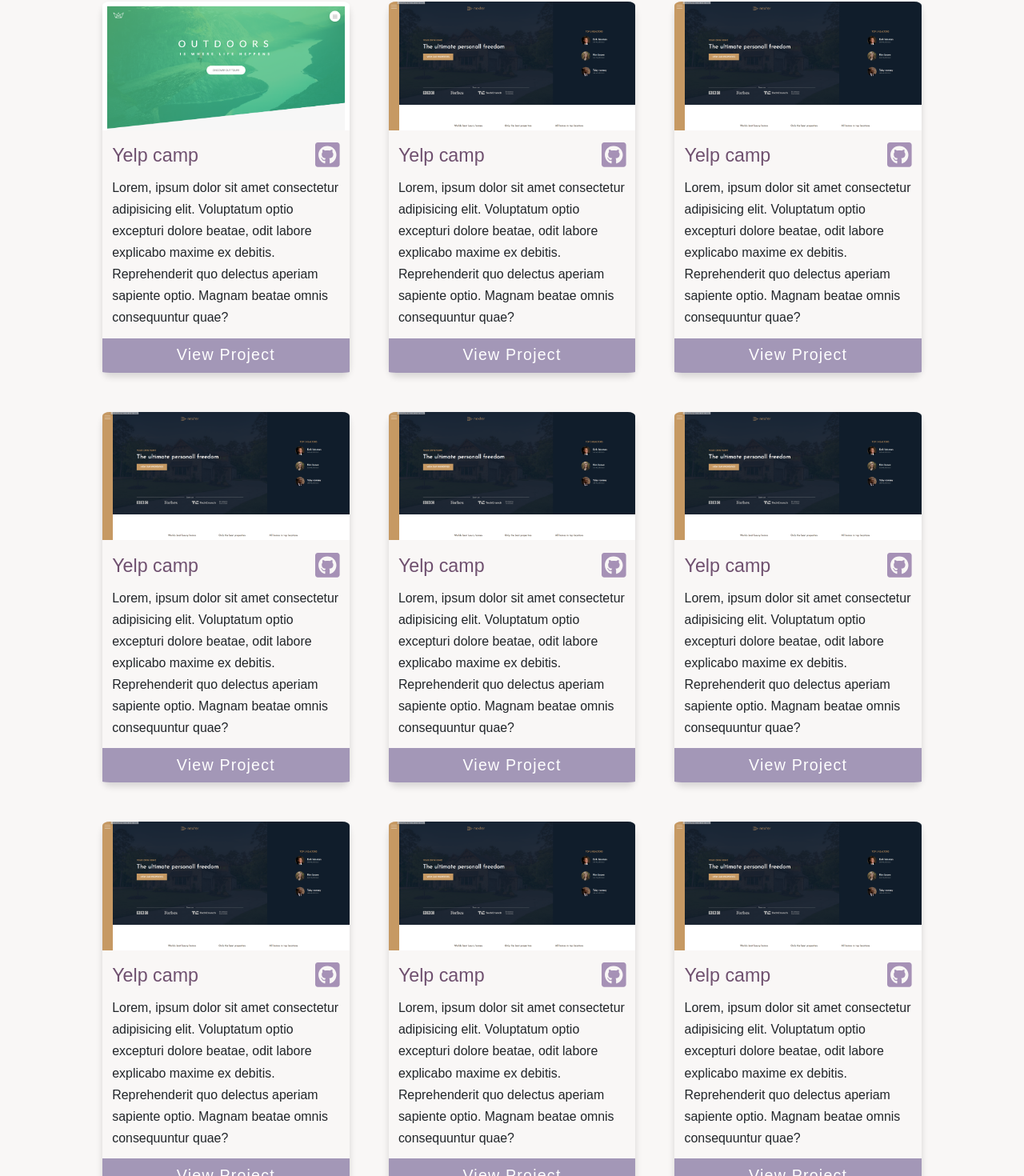
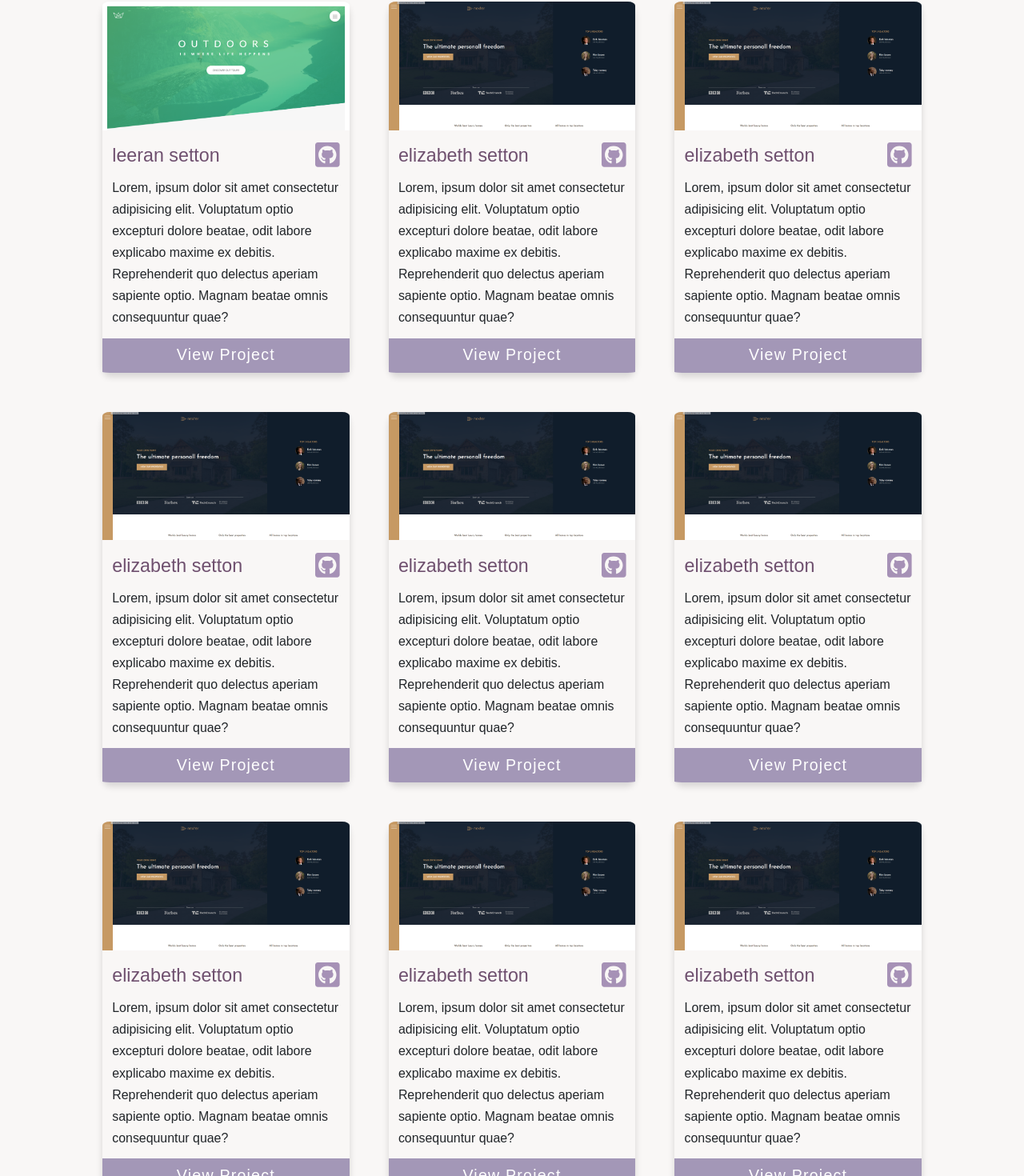
Before and after one commit to LIzasali123/Resume, a Vue app: page / in a window 1280 px wide. Shown: the part 1709-3179 px from the top of the page at 80% size. Built offline with nearby package versions, Linux system fonts and the light colour scheme.

Commit message:
refactoring galery projects make code shorter

```diff
--- a/src/App.vue
+++ b/src/App.vue
@@ -20,7 +20,6 @@
   import galleryProjects from './components/galleryProjects/galleryProjects.vue'
   import galleryDiploma from './components/galleryDiploma/galleryDiploma.vue'
   import header from './components/header/header.vue'
-  import skills from './components/skills/skills.vue'
   import infoPersonal from './components/infoPersonal/infoPersonal.vue'
   import footer from './components/footer/footer.vue'
 
@@ -32,7 +31,6 @@
       'app-info-projects': infoProjects,
       'app-gallery-projects': galleryProjects,
       'app-gallery-diploma': galleryDiploma,
-      'app-skills': skills,
       'app-info-personal': infoPersonal,
       'app-footer': footer
     }
--- a/src/components/galleryDiploma/galleryDiploma.vue
+++ b/src/components/galleryDiploma/galleryDiploma.vue
@@ -325,9 +325,9 @@ export default {
             }
         }
         @include respond(phone-small) {
-            grid-template-columns: 100%;
+            grid-template-columns: min-content;
             grid-template-rows: repeat(8, min-content);
-            grid-gap: 0.8rem;
+            grid-gap: 0.5rem;
             margin: 0 auto !important;
 
             &__diploma {
--- a/src/components/galleryProjects/galleryProjects.vue
+++ b/src/components/galleryProjects/galleryProjects.vue
@@ -1,129 +1,35 @@
 <template>
         <div class="projectGal">
-            <div class="projectGal__project">
-                <div class="projectGal__img">
-                    <img src="../../assets/project1.png"  alt="project img">
-                </div>
-                <div class="projectGal__info">
-                    <div class="projectGal__heading">
-                        <p class="projectGal__heading--name">Yelp camp</p>
-                        <a class="projectGal__icon--link" href="https://github.com/ElizabethSetton"><font-awesome-icon class="projectGal__icon" :icon="{ prefix: 'fab', iconName: 'github-square' }" /></a>
-                    </div>
-                    <p class="projectGal__heading--par">Lorem, ipsum dolor sit amet consectetur adipisicing elit. Voluptatum optio excepturi dolore beatae, odit labore explicabo maxime ex debitis. Reprehenderit quo delectus aperiam sapiente optio. Magnam beatae omnis consequuntur quae? </p>
-                </div>
-                <button class="projectGal__button">View Project</button>
-            </div>
-            <div class="projectGal__project">
-                <div class="projectGal__img">
-                    <img src="../../assets/project3.png"  alt="project img">
-                </div>
-                <div class="projectGal__info">
-                    <div class="projectGal__heading">
-                        <p class="projectGal__heading--name">Yelp camp</p>
-                        <a class="projectGal__icon--link" href="https://github.com/ElizabethSetton"><font-awesome-icon class="projectGal__icon" :icon="{ prefix: 'fab', iconName: 'github-square' }" /></a>
-                    </div>
-                    <p class="projectGal__heading--par">Lorem, ipsum dolor sit amet consectetur adipisicing elit. Voluptatum optio excepturi dolore beatae, odit labore explicabo maxime ex debitis. Reprehenderit quo delectus aperiam sapiente optio. Magnam beatae omnis consequuntur quae?</p>
-                </div>
-                <button class="projectGal__button">View Project</button>
-            </div>
-            <div class="projectGal__project">
-                <div class="projectGal__img">
-                    <img src="../../assets/project3.png"  alt="project img">
-                </div>
-                <div class="projectGal__info">
-                    <div class="projectGal__heading">
-                        <p class="projectGal__heading--name">Yelp camp</p>
-                        <a class="projectGal__icon--link" href="https://github.com/ElizabethSetton"><font-awesome-icon class="projectGal__icon" :icon="{ prefix: 'fab', iconName: 'github-square' }" /></a>
-                    </div>
-                    <p class="projectGal__heading--par">Lorem, ipsum dolor sit amet consectetur adipisicing elit. Voluptatum optio excepturi dolore beatae, odit labore explicabo maxime ex debitis. Reprehenderit quo delectus aperiam sapiente optio. Magnam beatae omnis consequuntur quae?</p>
-                </div>
-                <button class="projectGal__button">View Project</button>
-            </div>
-            <div class="projectGal__project">
-                <div class="projectGal__img">
-                    <img src="../../assets/project3.png"  alt="project img">
-                </div>
-                <div class="projectGal__info">
-                    <div class="projectGal__heading">
-                        <p class="projectGal__heading--name">Yelp camp</p>
-                        <a class="projectGal__icon--link" href="https://github.com/ElizabethSetton"><font-awesome-icon class="projectGal__icon" :icon="{ prefix: 'fab', iconName: 'github-square' }" /></a>
-                    </div>
-                    <p class="projectGal__heading--par">Lorem, ipsum dolor sit amet consectetur adipisicing elit. Voluptatum optio excepturi dolore beatae, odit labore explicabo maxime ex debitis. Reprehenderit quo delectus aperiam sapiente optio. Magnam beatae omnis consequuntur quae?</p>
-                </div>
-                <button class="projectGal__button">View Project</button>
-            </div>
-            <div class="projectGal__project">
-                <div class="projectGal__img">
-                    <img src="../../assets/project3.png"  alt="project img">
-                </div>
-                <div class="projectGal__info">
-                    <div class="projectGal__heading">
-                        <p class="projectGal__heading--name">Yelp camp</p>
-                        <a class="projectGal__icon--link" href="https://github.com/ElizabethSetton"><font-awesome-icon class="projectGal__icon" :icon="{ prefix: 'fab', iconName: 'github-square' }" /></a>
-                    </div>
-                    <p class="projectGal__heading--par">Lorem, ipsum dolor sit amet consectetur adipisicing elit. Voluptatum optio excepturi dolore beatae, odit labore explicabo maxime ex debitis. Reprehenderit quo delectus aperiam sapiente optio. Magnam beatae omnis consequuntur quae?</p>
-                </div>
-                <button class="projectGal__button">View Project</button>
-            </div>
-            <div class="projectGal__project">
-                <div class="projectGal__img">
-                    <img src="../../assets/project3.png"  alt="project img">
-                </div>
-                <div class="projectGal__info">
-                    <div class="projectGal__heading">
-                        <p class="projectGal__heading--name">Yelp camp</p>
-                        <a class="projectGal__icon--link" href="https://github.com/ElizabethSetton"><font-awesome-icon class="projectGal__icon" :icon="{ prefix: 'fab', iconName: 'github-square' }" /></a>
-                    </div>
-                    <p class="projectGal__heading--par">Lorem, ipsum dolor sit amet consectetur adipisicing elit. Voluptatum optio excepturi dolore beatae, odit labore explicabo maxime ex debitis. Reprehenderit quo delectus aperiam sapiente optio. Magnam beatae omnis consequuntur quae?</p>
-                </div>
-                <button class="projectGal__button">View Project</button>
-            </div>
-            <div class="projectGal__project">
-                <div class="projectGal__img">
-                    <img src="../../assets/project3.png"  alt="project img">
-                </div>
-                <div class="projectGal__info">
-                    <div class="projectGal__heading">
-                        <p class="projectGal__heading--name">Yelp camp</p>
-                        <a class="projectGal__icon--link" href="https://github.com/ElizabethSetton"><font-awesome-icon class="projectGal__icon" :icon="{ prefix: 'fab', iconName: 'github-square' }" /></a>
-                    </div>
-                    <p class="projectGal__heading--par">Lorem, ipsum dolor sit amet consectetur adipisicing elit. Voluptatum optio excepturi dolore beatae, odit labore explicabo maxime ex debitis. Reprehenderit quo delectus aperiam sapiente optio. Magnam beatae omnis consequuntur quae?</p>
-                </div>
-                <button class="projectGal__button">View Project</button>
-            </div>
-            <div class="projectGal__project">
-                <div class="projectGal__img">
-                    <img src="../../assets/project3.png"  alt="project img">
-                </div>
-                <div class="projectGal__info">
-                    <div class="projectGal__heading">
-                        <p class="projectGal__heading--name">Yelp camp</p>
-                        <a class="projectGal__icon--link" href="https://github.com/ElizabethSetton"><font-awesome-icon class="projectGal__icon" :icon="{ prefix: 'fab', iconName: 'github-square' }" /></a>
-                    </div>
-                    <p class="projectGal__heading--par">Lorem, ipsum dolor sit amet consectetur adipisicing elit. Voluptatum optio excepturi dolore beatae, odit labore explicabo maxime ex debitis. Reprehenderit quo delectus aperiam sapiente optio. Magnam beatae omnis consequuntur quae?</p>
-                </div>
-                <button class="projectGal__button">View Project</button>
-            </div>
-            <div class="projectGal__project">
-                <div class="projectGal__img">
-                    <img src="../../assets/project3.png"  alt="project img">
-                </div>
-                <div class="projectGal__info">
-                    <div class="projectGal__heading">
-                        <p class="projectGal__heading--name">Yelp camp</p>
-                        <a class="projectGal__icon--link" href="https://github.com/ElizabethSetton"><font-awesome-icon class="projectGal__icon" :icon="{ prefix: 'fab', iconName: 'github-square' }" /></a>
-                    </div>
-                    <p class="projectGal__heading--par">Lorem, ipsum dolor sit amet consectetur adipisicing elit. Voluptatum optio excepturi dolore beatae, odit labore explicabo maxime ex debitis. Reprehenderit quo delectus aperiam sapiente optio. Magnam beatae omnis consequuntur quae?</p>
-                </div>
-                <button class="projectGal__button">View Project</button>
-            </div>
+            <gallery-project
+                v-for="project in projects"
+                v-bind:key="project.id"
+                v-bind:project="project">
+            </gallery-project>
     </div>
-
 </template>
 
 <script>
+import project from './project.vue'
+
 export default {
-
+    data: function () {
+        return {
+            projects: [
+                {id: 1, picture: require('../../assets/project1.png'), name: 'leeran setton', content: 'Lorem, ipsum dolor sit amet consectetur adipisicing elit. Voluptatum optio excepturi dolore beatae, odit labore explicabo maxime ex debitis. Reprehenderit quo delectus aperiam sapiente optio. Magnam beatae omnis consequuntur quae?'},
+                {id: 2, picture: require('../../assets/project3.png'), name: 'elizabeth setton', content: 'Lorem, ipsum dolor sit amet consectetur adipisicing elit. Voluptatum optio excepturi dolore beatae, odit labore explicabo maxime ex debitis. Reprehenderit quo delectus aperiam sapiente optio. Magnam beatae omnis consequuntur quae?'},
+                {id: 3, picture: require('../../assets/project3.png'), name: 'elizabeth setton', content: 'Lorem, ipsum dolor sit amet consectetur adipisicing elit. Voluptatum optio excepturi dolore beatae, odit labore explicabo maxime ex debitis. Reprehenderit quo delectus aperiam sapiente optio. Magnam beatae omnis consequuntur quae?'},
+                {id: 4, picture: require('../../assets/project3.png'), name: 'elizabeth setton', content: 'Lorem, ipsum dolor sit amet consectetur adipisicing elit. Voluptatum optio excepturi dolore beatae, odit labore explicabo maxime ex debitis. Reprehenderit quo delectus aperiam sapiente optio. Magnam beatae omnis consequuntur quae?'},
+                {id: 5, picture: require('../../assets/project3.png'), name: 'elizabeth setton', content: 'Lorem, ipsum dolor sit amet consectetur adipisicing elit. Voluptatum optio excepturi dolore beatae, odit labore explicabo maxime ex debitis. Reprehenderit quo delectus aperiam sapiente optio. Magnam beatae omnis consequuntur quae?'},
+                {id: 6, picture: require('../../assets/project3.png'), name: 'elizabeth setton', content: 'Lorem, ipsum dolor sit amet consectetur adipisicing elit. Voluptatum optio excepturi dolore beatae, odit labore explicabo maxime ex debitis. Reprehenderit quo delectus aperiam sapiente optio. Magnam beatae omnis consequuntur quae?'},
+                {id: 7, picture: require('../../assets/project3.png'), name: 'elizabeth setton', content: 'Lorem, ipsum dolor sit amet consectetur adipisicing elit. Voluptatum optio excepturi dolore beatae, odit labore explicabo maxime ex debitis. Reprehenderit quo delectus aperiam sapiente optio. Magnam beatae omnis consequuntur quae?'},
+                {id: 8, picture: require('../../assets/project3.png'), name: 'elizabeth setton', content: 'Lorem, ipsum dolor sit amet consectetur adipisicing elit. Voluptatum optio excepturi dolore beatae, odit labore explicabo maxime ex debitis. Reprehenderit quo delectus aperiam sapiente optio. Magnam beatae omnis consequuntur quae?'},
+                {id: 9, picture: require('../../assets/project3.png'), name: 'elizabeth setton', content: 'Lorem, ipsum dolor sit amet consectetur adipisicing elit. Voluptatum optio excepturi dolore beatae, odit labore explicabo maxime ex debitis. Reprehenderit quo delectus aperiam sapiente optio. Magnam beatae omnis consequuntur quae?'},
+            ]
+        }
+    },
+    components: {
+        'gallery-project': project
+    }
 }
 </script>
 
--- /dev/null
+++ b/src/components/galleryProjects/project.vue
@@ -0,0 +1,23 @@
+<template>
+    <div class="projectGal__project">
+        <div class="projectGal__img">
+            <img v-bind:src="project.picture" alt="project img">
+        </div>
+        <div class="projectGal__info">
+            <div class="projectGal__heading">
+                <p class="projectGal__heading--name">{{ project.name }}</p>
+                <a class="projectGal__icon--link" href="https://github.com/ElizabethSetton"><font-awesome-icon class="projectGal__icon" :icon="{ prefix: 'fab', iconName: 'github-square' }" /></a>
+            </div>
+            <p class="projectGal__heading--par">{{ project.content }}</p>
+        </div>
+        <button class="projectGal__button">View Project</button>
+    </div>
+</template>
+<script>
+export default {
+    props: ['project']
+}
+</script>
+<style lang="scss">
+
+</style>
```
